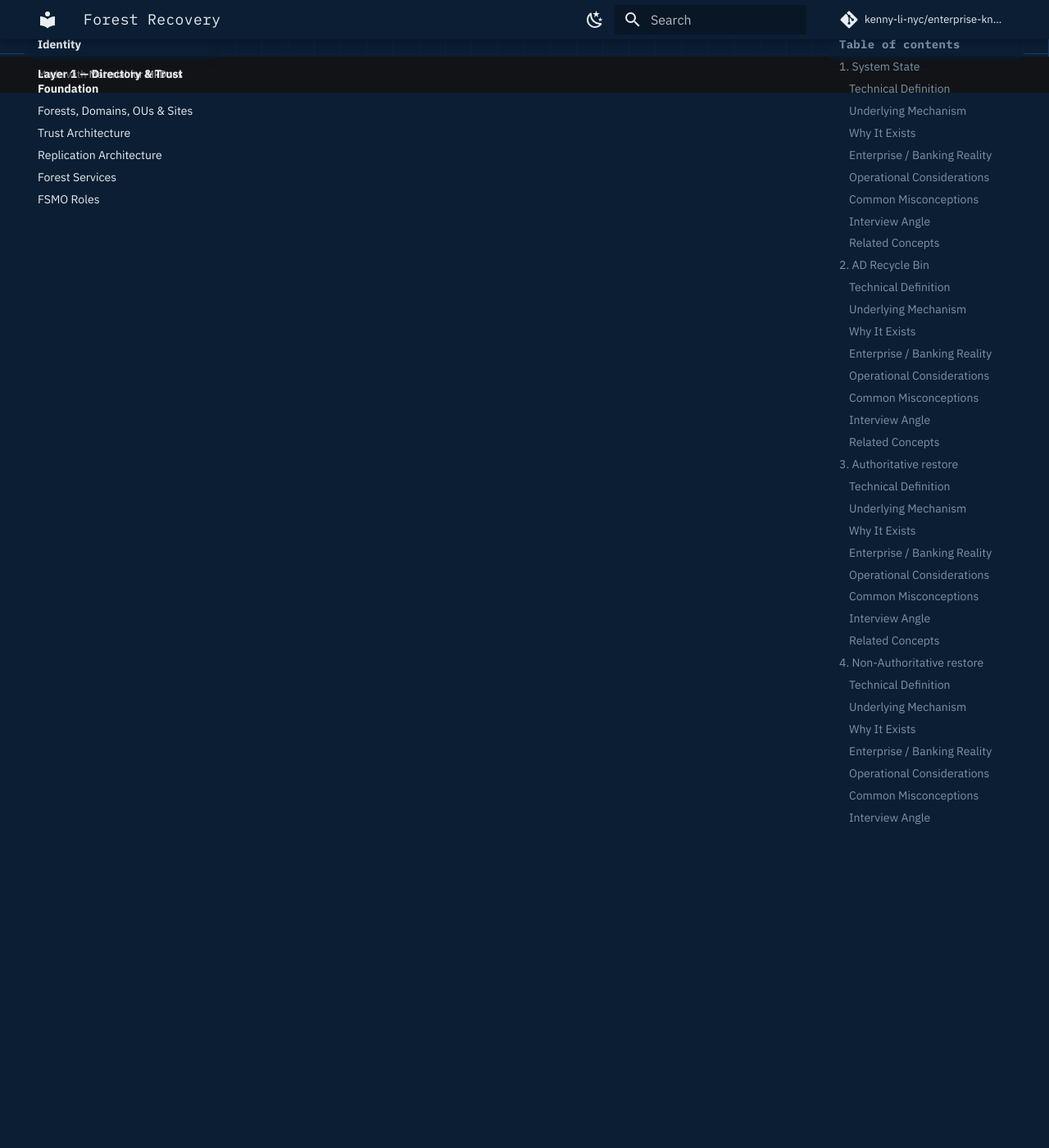
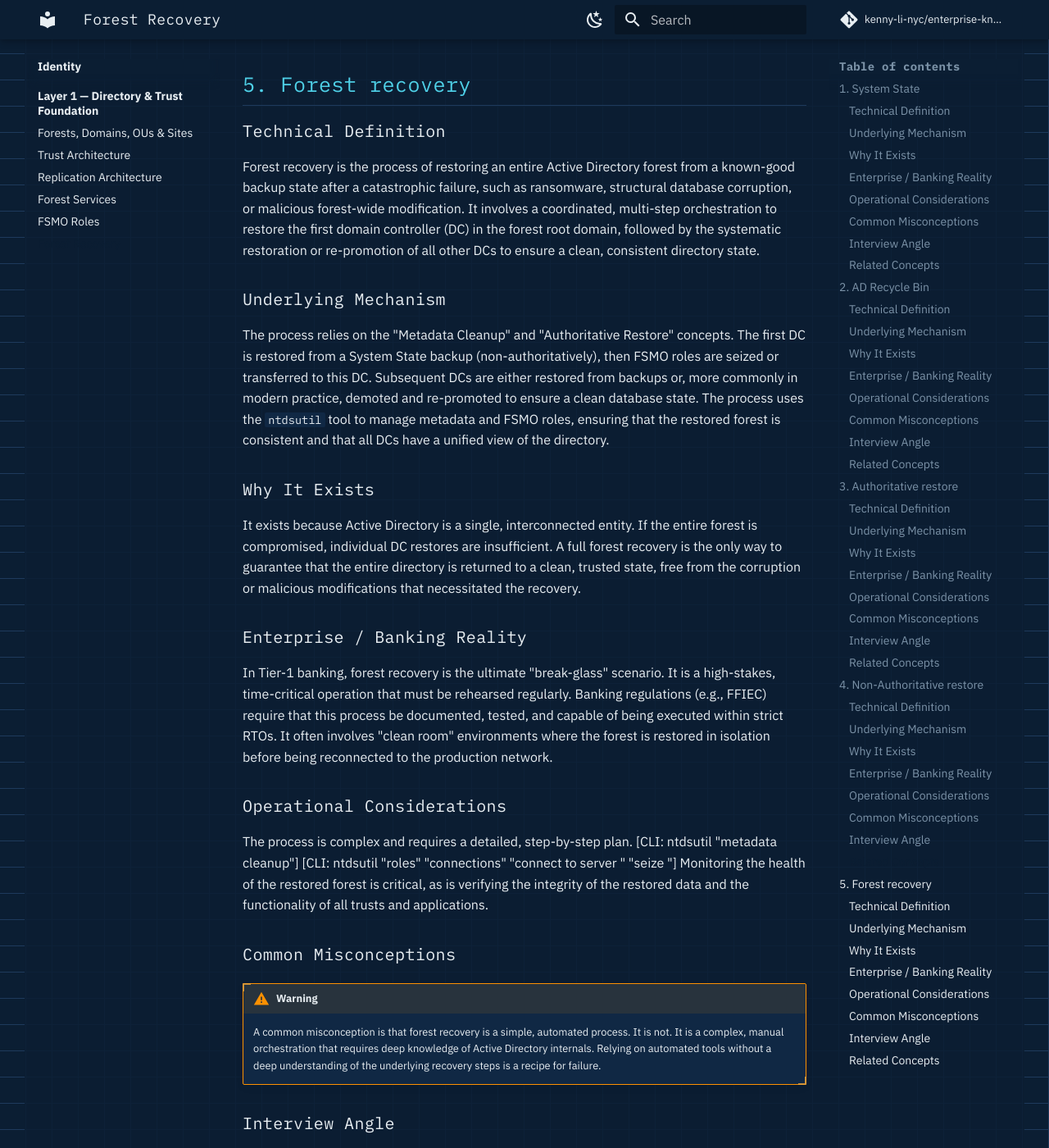
Before and after one commit to kenny-li-nyc/enterprise-knowledge-base, an MkDocs documentation site: the page built from docs/identity/layer1-directory-trust/forest-recovery.md, in a window 1280 px wide and 1400 px high, scrolled down 8638 px. Shown: the whole window at 82% size. Built offline with MkDocs 1.6.1 and Material for MkDocs 9.7.7, drawn with Linux system fonts in a browser that asks for light colours; comment, search, counter and statistics services are not loaded; some of the changed text lies outside the part shown.

Commit message:
docs: add forest recovery section to directory trust documentation
Co-authored-by: aider (gemini/gemini-3.1-flash-lite) <aider@aider.chat>

```diff
--- a/docs/identity/layer1-directory-trust/forest-recovery.md
+++ b/docs/identity/layer1-directory-trust/forest-recovery.md
@@ -141,3 +141,39 @@ Monitoring replication health after the restore is critical to ensure that the D
 ### Related Concepts
 *   [Replication Architecture (Section 1.3)] - For understanding replication vectors and convergence.
 *   [System State (Section 1.6)] - For the foundational backup and restore process.
+
+## 5. Forest recovery
+
+### Technical Definition
+Forest recovery is the process of restoring an entire Active Directory forest from a known-good backup state after a catastrophic failure, such as ransomware, structural database corruption, or malicious forest-wide modification. It involves a coordinated, multi-step orchestration to restore the first domain controller (DC) in the forest root domain, followed by the systematic restoration or re-promotion of all other DCs to ensure a clean, consistent directory state.
+
+### Underlying Mechanism
+The process relies on the "Metadata Cleanup" and "Authoritative Restore" concepts. The first DC is restored from a System State backup (non-authoritatively), then FSMO roles are seized or transferred to this DC. Subsequent DCs are either restored from backups or, more commonly in modern practice, demoted and re-promoted to ensure a clean database state. The process uses the `ntdsutil` tool to manage metadata and FSMO roles, ensuring that the restored forest is consistent and that all DCs have a unified view of the directory.
+
+### Why It Exists
+It exists because Active Directory is a single, interconnected entity. If the entire forest is compromised, individual DC restores are insufficient. A full forest recovery is the only way to guarantee that the entire directory is returned to a clean, trusted state, free from the corruption or malicious modifications that necessitated the recovery.
+
+### Enterprise / Banking Reality
+In Tier-1 banking, forest recovery is the ultimate "break-glass" scenario. It is a high-stakes, time-critical operation that must be rehearsed regularly. Banking regulations (e.g., FFIEC) require that this process be documented, tested, and capable of being executed within strict RTOs. It often involves "clean room" environments where the forest is restored in isolation before being reconnected to the production network.
+
+### Operational Considerations
+The process is complex and requires a detailed, step-by-step plan.
+[CLI: ntdsutil "metadata cleanup"]
+[CLI: ntdsutil "roles" "connections" "connect to server <DC_Name>" "seize <Role>"]
+Monitoring the health of the restored forest is critical, as is verifying the integrity of the restored data and the functionality of all trusts and applications.
+
+### Common Misconceptions
+!!! warning
+    A common misconception is that forest recovery is a simple, automated process. It is not. It is a complex, manual orchestration that requires deep knowledge of Active Directory internals. Relying on automated tools without a deep understanding of the underlying recovery steps is a recipe for failure.
+
+### Interview Angle
+1. **Scenario:** You are tasked with leading a forest recovery after a ransomware attack. What is your first step?
+   *Model Answer:* I would isolate the environment, verify the integrity of the backups, and establish a "clean room" for the recovery. This prevents the ransomware from re-infecting the restored environment.
+2. **Scenario:** Why is it often better to re-promote DCs rather than restore them from backups during a forest recovery?
+   *Model Answer:* Re-promotion ensures a clean database state, free from any potential corruption or malicious modifications that might be present in the backup. It is a safer, more reliable method for rebuilding the forest.
+3. **Scenario:** How do you handle FSMO roles during a forest recovery?
+   *Model Answer:* I would seize the roles on the first restored DC, then transfer them to the appropriate DCs as the forest is rebuilt. This ensures that the roles are held by the correct servers as the forest structure is restored.
+
+### Related Concepts
+*   [System State (Section 1.6)]
+*   [FSMO Roles (Section 1.5)]
```
